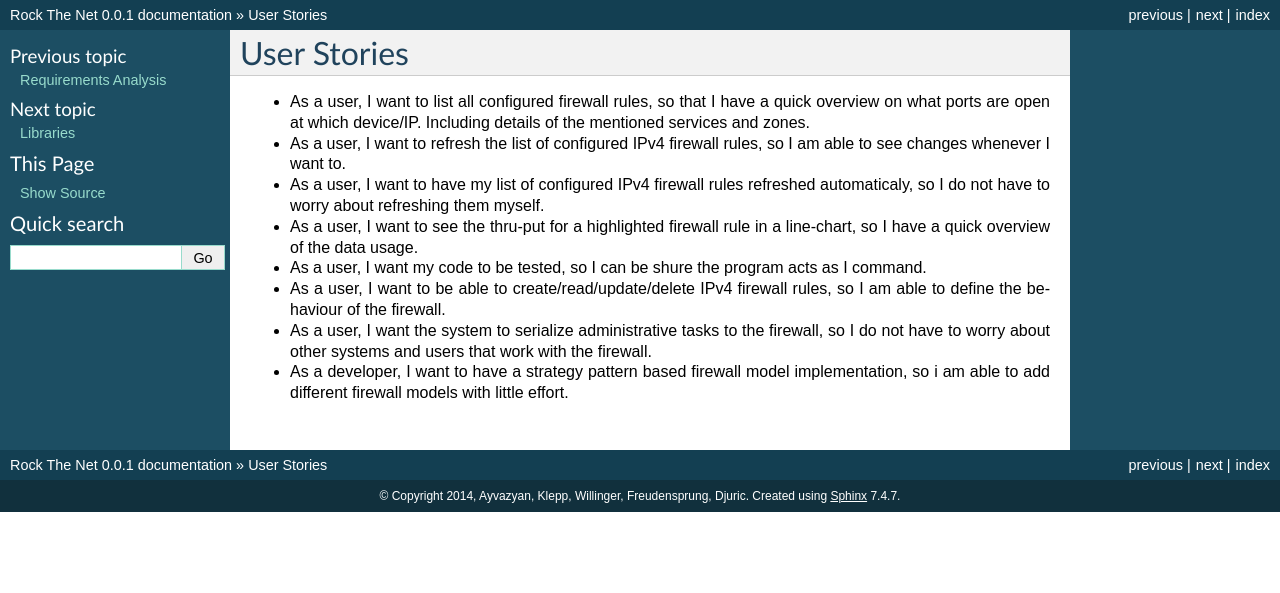
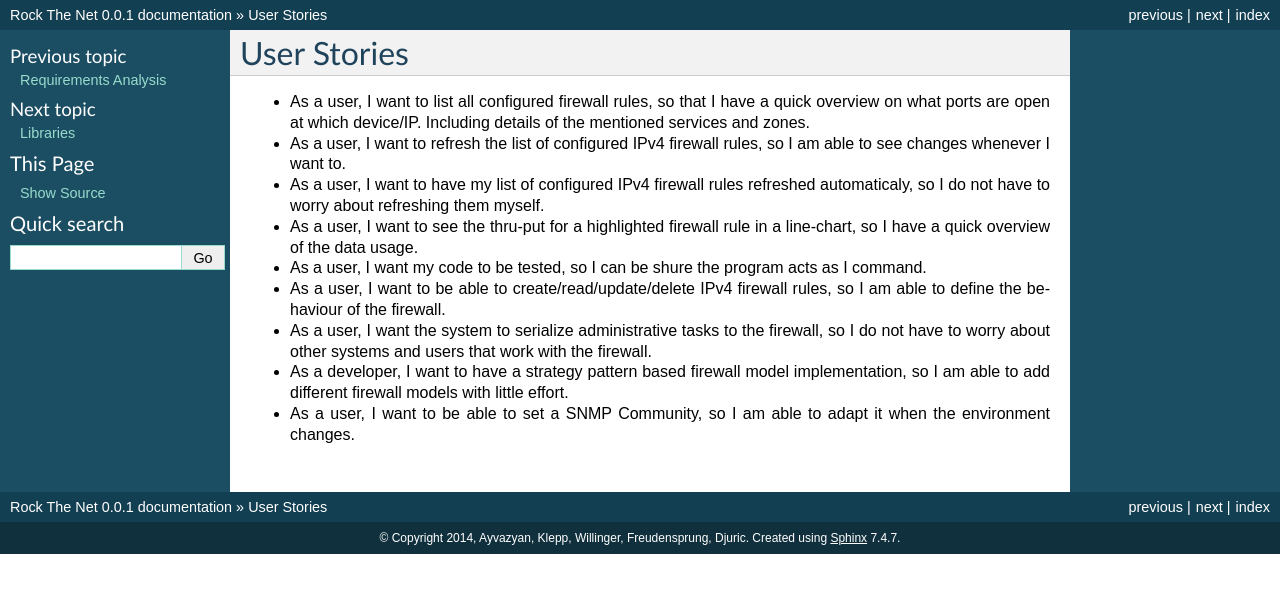
Before and after one commit to aayvazyan-tgm/RouterManagementProject_RockTheNet, a Sphinx documentation site: the page built from docs/user_stories.rst, in a window 1280 px wide. Shown: the top 593 px of the page. Built offline with Sphinx 7.4.7, drawn with Linux system fonts in a browser that asks for light colours.

Commit message:
Update user_stories.rst

```diff
--- a/docs/user_stories.rst
+++ b/docs/user_stories.rst
@@ -14,4 +14,6 @@ User Stories
 
 - As a user, I want the system to serialize administrative tasks to the firewall, so I do not have to worry about other systems and users that work with the firewall.
 
-- As a developer, I want to have a strategy pattern based firewall model implementation, so i am able to add different firewall models with little effort.
+- As a developer, I want to have a strategy pattern based firewall model implementation, so I am able to add different firewall models with little effort.
+
+- As a user, I want to be able to set a SNMP Community, so I am able to adapt it when the environment changes.
```
